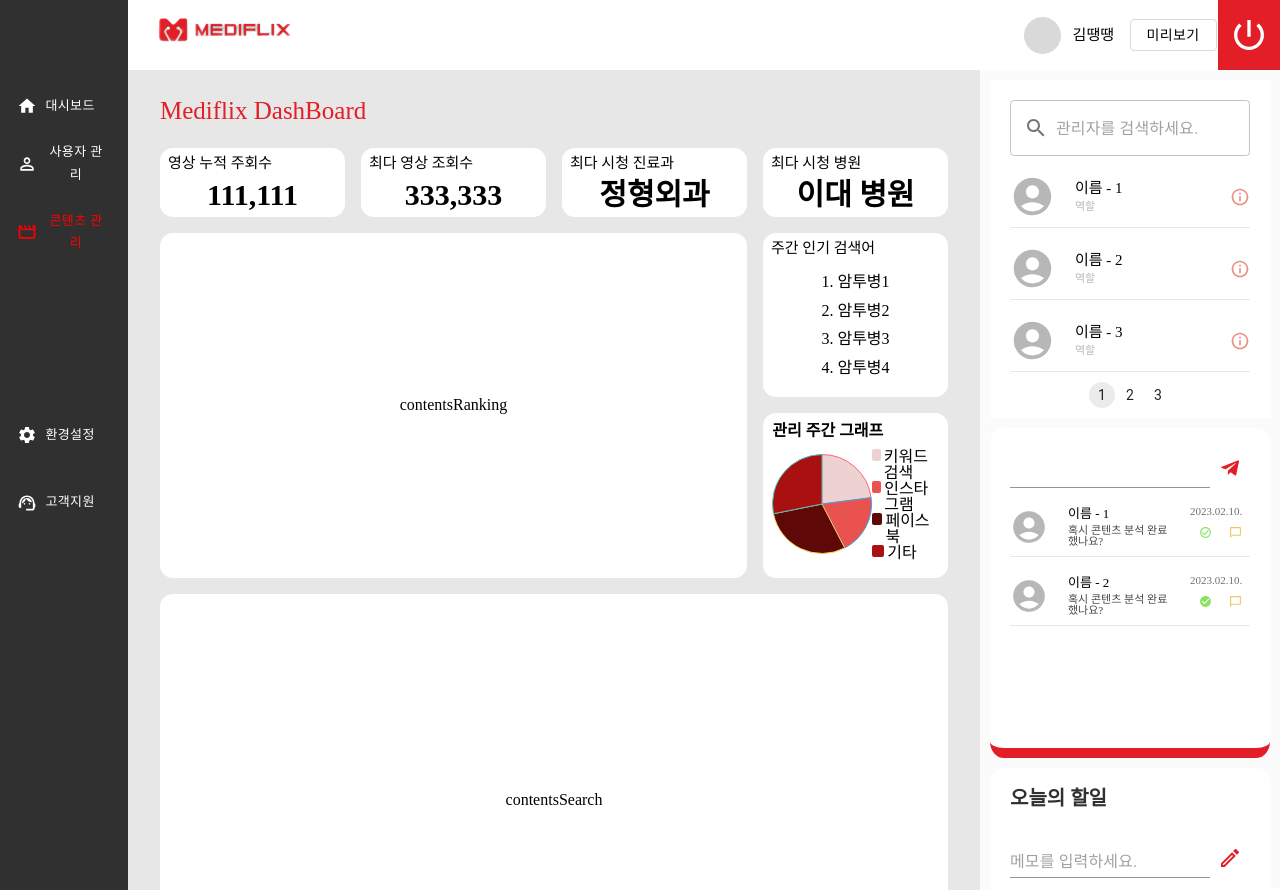
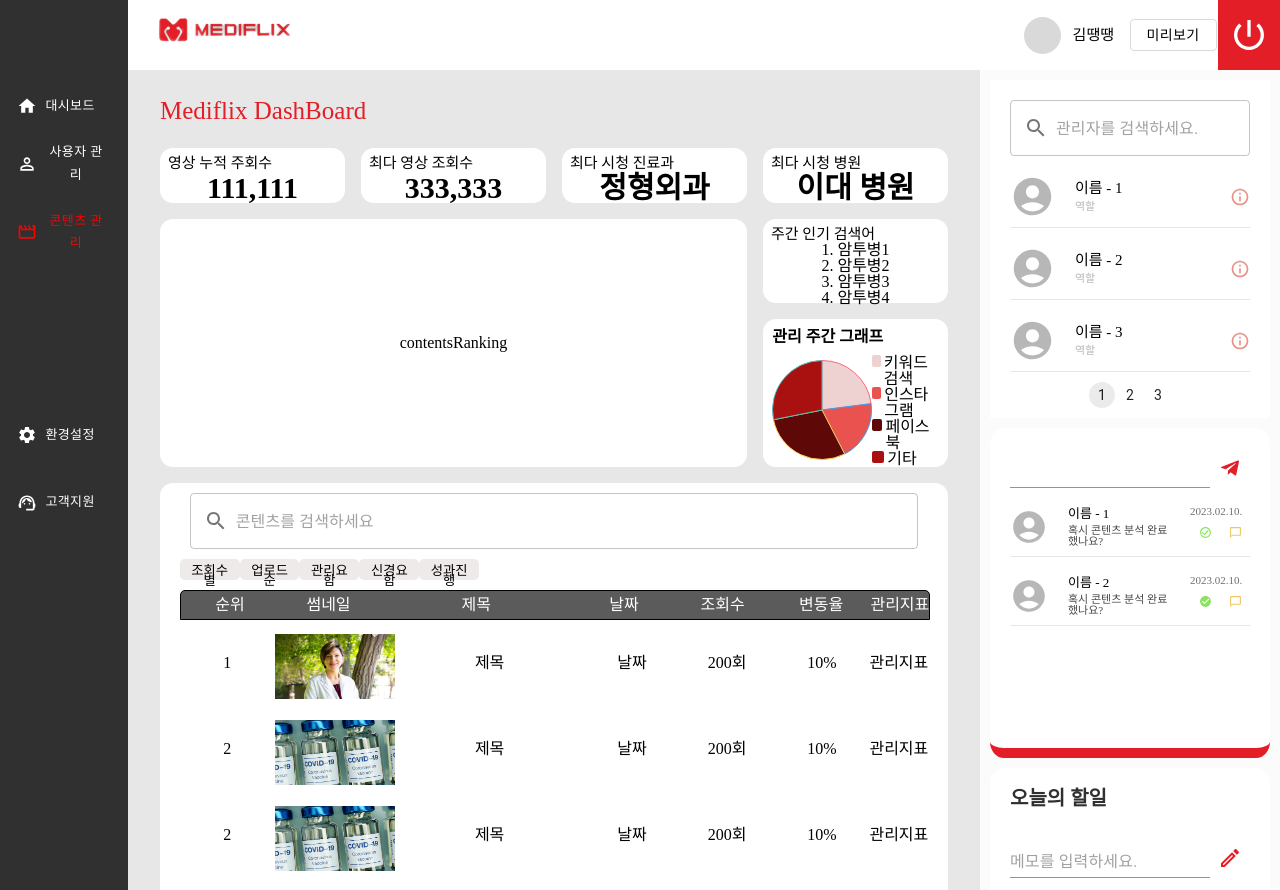
Before and after one commit to MEDIFLIX/ST_FE, a React (Create React App) app in the folder st_fe/: page /original in a window 1280 px wide. Shown: the top 890 px of the page. Built offline with nearby package versions, Linux system fonts and the light colour scheme; a web font is replaced by a local one.

Commit message:
feat : Original Content UI 완료

```diff
--- a/st_fe/src/pages/Original/Original.tsx
+++ b/st_fe/src/pages/Original/Original.tsx
@@ -3,6 +3,7 @@ import MemoBar from '../../components/MemoBar';
 import NavBar from '../../components/Navbar';
 import SideBar from '../../components/SideBar';
 import PieChart from '../MainPage/components/PieChart';
+import ContentSearch from './components/ContentSearch';
 
 const MainContainer = styled.div`
   width: 100vw;
@@ -163,7 +164,9 @@ const Original = () => {
             <WhiteBox className={'grid-popularContents'}>
               <PieChart title="관리 주간 그래프" pieWidth="100px" pieHeight="110px" />
             </WhiteBox>
-            <WhiteBox className={'grid-contentsSearch'}>contentsSearch</WhiteBox>
+            <WhiteBox className={'grid-contentsSearch'}>
+              <ContentSearch />
+            </WhiteBox>
           </ContentGridBox>
         </DashContainer>
         <MemoContainer>
--- /dev/null
+++ b/st_fe/src/pages/Original/components/ContentSearch.tsx
@@ -0,0 +1,72 @@
+import { Search } from '@mui/icons-material';
+import { Box, InputAdornment, TextField } from '@mui/material';
+import styled from 'styled-components';
+import OriginalContentList from './OrignialContentList';
+
+const ContentSearchContainer = styled.div`
+  width: 95%;
+  height: 100%;
+
+  .original_buttonBox {
+    display: flex;
+    width: 40%;
+    justify-content: space-between;
+  }
+`;
+
+type ButtonLabelProp = {
+  backgroundColor: string;
+};
+
+const ButtonLabel = styled.button<ButtonLabelProp>`
+  border: none;
+  border-radius: 5px;
+  width: 61px;
+  height: 21px;
+  padding: 7px;
+  line-height: 10px;
+  cursor: pointer;
+  background-color: ${(props) => props.backgroundColor};
+`;
+
+const ContentSearch = () => {
+  return (
+    <ContentSearchContainer>
+      <Box
+        sx={{
+          display: 'flex',
+          alignItems: 'flex-end',
+          maxWidth: '100%',
+          flex: 1,
+          margin: '10px',
+          borderRadius: '10px',
+        }}
+      >
+        <TextField
+          fullWidth
+          id="outlined-basic"
+          placeholder="콘텐츠를 검색하세요"
+          type="search"
+          variant="outlined"
+          InputProps={{
+            startAdornment: (
+              <InputAdornment position="start">
+                <Search />
+              </InputAdornment>
+            ),
+          }}
+        />
+      </Box>
+      <div className="original_buttonBox">
+        <ButtonLabel backgroundColor="#EFEAEA">조회수별</ButtonLabel>
+        <ButtonLabel backgroundColor="#EFEAEA">업로드순</ButtonLabel>
+        <ButtonLabel backgroundColor="#EFEAEA">관리요함</ButtonLabel>
+        <ButtonLabel backgroundColor="#EFEAEA">신경요함</ButtonLabel>
+        <ButtonLabel backgroundColor="#EFEAEA">성과진행</ButtonLabel>
+      </div>
+      <OriginalContentList />
+    </ContentSearchContainer>
+  );
+};
+
+export default ContentSearch;
--- /dev/null
+++ b/st_fe/src/pages/Original/components/OrignialContentList.tsx
@@ -0,0 +1,135 @@
+import styled from 'styled-components';
+
+const ContentListContainer = styled.div`
+  display: flex;
+  flex-direction: column;
+  width: 100%;
+  height: 100%;
+
+  .contentList_title {
+    font-size: 16px;
+    font-weight: bold;
+    margin: 10px 0px;
+  }
+`;
+
+const BarBox = styled.div`
+  border: 1px solid black;
+  background-color: #5b5b5b;
+  border-top-left-radius: 5px;
+  border-top-right-radius: 5px;
+  color: #ffffff;
+  display: flex;
+  justify-content: space-evenly;
+  align-items: center;
+  padding: 6px 0px;
+  text-align: center;
+  width: 100%;
+  margin-top: 10px;
+
+  div:nth-child(1) {
+    flex: 1;
+  }
+  div:nth-child(2) {
+    flex: 1;
+  }
+  div:nth-child(3) {
+    flex: 2;
+  }
+  div:nth-child(4) {
+    flex: 1;
+  }
+  div:nth-child(5) {
+    flex: 1;
+  }
+  div:nth-child(6) {
+    flex: 1;
+  }
+`;
+
+const ContentContainer = styled.div`
+  display: flex;
+  flex-direction: column;
+  overflow: auto;
+  height: 400px;
+`;
+
+const ContentBox = styled.div`
+  display: flex;
+  text-align: center;
+  align-items: center;
+  margin: 7px 0;
+
+  img {
+    width: inherit;
+    height: inherit;
+  }
+
+  div:nth-child(1) {
+    flex: 1;
+  }
+
+  div:nth-child(2) {
+    flex: 1;
+    margin-top: 7px;
+  }
+  div:nth-child(3) {
+    flex: 2;
+  }
+  div:nth-child(4) {
+    flex: 1;
+  }
+  div:nth-child(5) {
+    flex: 1;
+  }
+  div:nth-child(6) {
+    flex: 1;
+  }
+  .contentList_imgBox {
+    width: 120px;
+    height: 65px;
+  }
+`;
+
+const OriginalContentList = () => {
+  const data = [
+    { prior: 1, img: '/img/content1.jpg', title: '제목', number: '200회', diffRate: '10%' },
+    { prior: 2, img: '/img/content2.jpg', title: '제목', number: '200회', diffRate: '10%' },
+    { prior: 2, img: '/img/content2.jpg', title: '제목', number: '200회', diffRate: '10%' },
+    { prior: 2, img: '/img/content2.jpg', title: '제목', number: '200회', diffRate: '10%' },
+    { prior: 2, img: '/img/content2.jpg', title: '제목', number: '200회', diffRate: '10%' },
+    { prior: 2, img: '/img/content2.jpg', title: '제목', number: '200회', diffRate: '10%' },
+    { prior: 2, img: '/img/content2.jpg', title: '제목', number: '200회', diffRate: '10%' },
+  ];
+
+  return (
+    <ContentListContainer>
+      <BarBox>
+        <div>순위</div>
+        <div>썸네일</div>
+        <div>제목</div>
+        <div>날짜</div>
+        <div>조회수</div>
+        <div>변동율</div>
+        <div>관리지표</div>
+      </BarBox>
+      <ContentContainer>
+        {data.map(({ prior, img, title, number, diffRate }) => (
+          <ContentBox>
+            <div>{prior}</div>
+            <div className="contentList_imgBox">
+              <img src={img} alt="img" />
+            </div>
+            <div>{title}</div>
+            <div>날짜</div>
+            <div>{number}</div>
+            <div>{diffRate}</div>
+            <div>관리지표</div>
+          </ContentBox>
+        ))}
+      </ContentContainer>
+    </ContentListContainer>
+  );
+};
+
+export default OriginalContentList;
```
